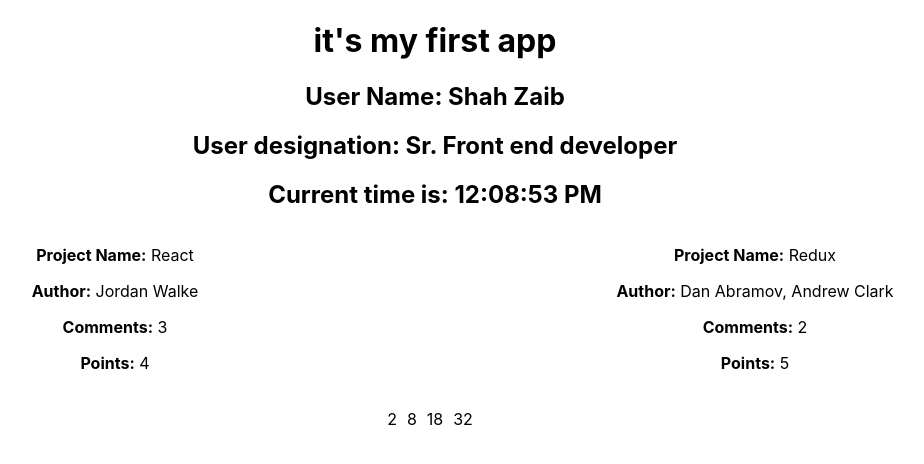
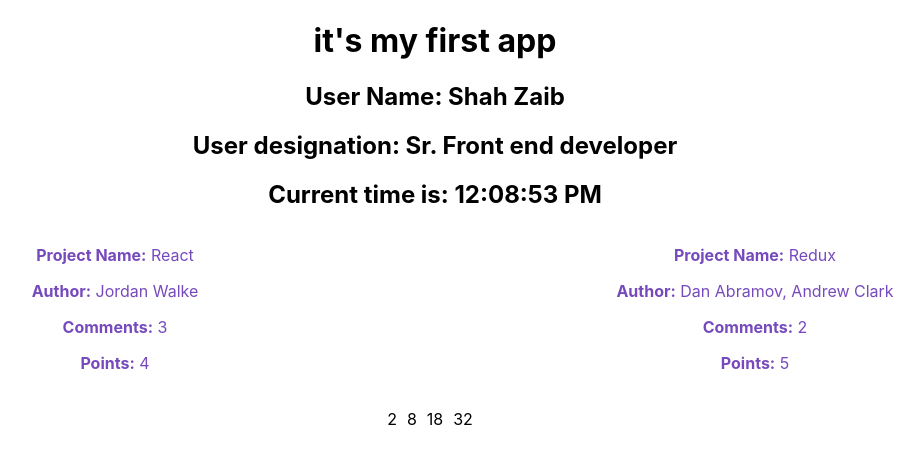
Before and after one commit to theshahzaib5/learn-react-hackernews, a React (Create React App) app: page / in a window 1280 px wide. Shown: the top 464 px of the page, without its empty margins (205-1129 px from the left). Built offline with nearby package versions, Linux system fonts and the light colour scheme.

Commit message:
updated arrays and maps

```diff
--- a/src/App.js
+++ b/src/App.js
@@ -1,4 +1,4 @@
-import React, {Component, Fragment} from 'react';
+import React, {Component} from 'react';
 import './App.css';
 
 const helloWorld = "it's my first app";
@@ -43,6 +43,10 @@
     this.setState({timer: new Date().toLocaleTimeString()})
   }
 
+  componentWillUnmount() {
+    clearTimeout(this.updateTime);
+  }
+
   render() {
     const {
       state: {
@@ -62,7 +66,7 @@
           { list.map(function(item) {
             return (
               <div key={item.objectID} style={{ marginBottom: 20, flex: 1 }}>
-                <a href={item.url} style={{color: "#000", textDecoration: "none", display: "inline-block"}}>
+                <a href={item.url} style={{color: "#764abc", textDecoration: "none", display: "inline-block"}}>
                   <p><strong>Project Name:</strong> {item.title}</p>
                   <p><strong>Author:</strong> {item.author}</p>
                   <p><strong>Comments:</strong> {item.num_comments}</p>
--- a/src/index.js
+++ b/src/index.js
@@ -14,6 +14,8 @@
 // Learn more about service workers: https://bit.ly/CRA-PWA
 serviceWorker.unregister();
 
-if (module.hot) {
-  module.hot.accept();
-}
+// to load browser without refreshing it
+
+// if (module.hot) {
+//   module.hot.accept();
+// }
```
Also changed, not shown: 1 other file (tests, documents, lock files or other folders).
